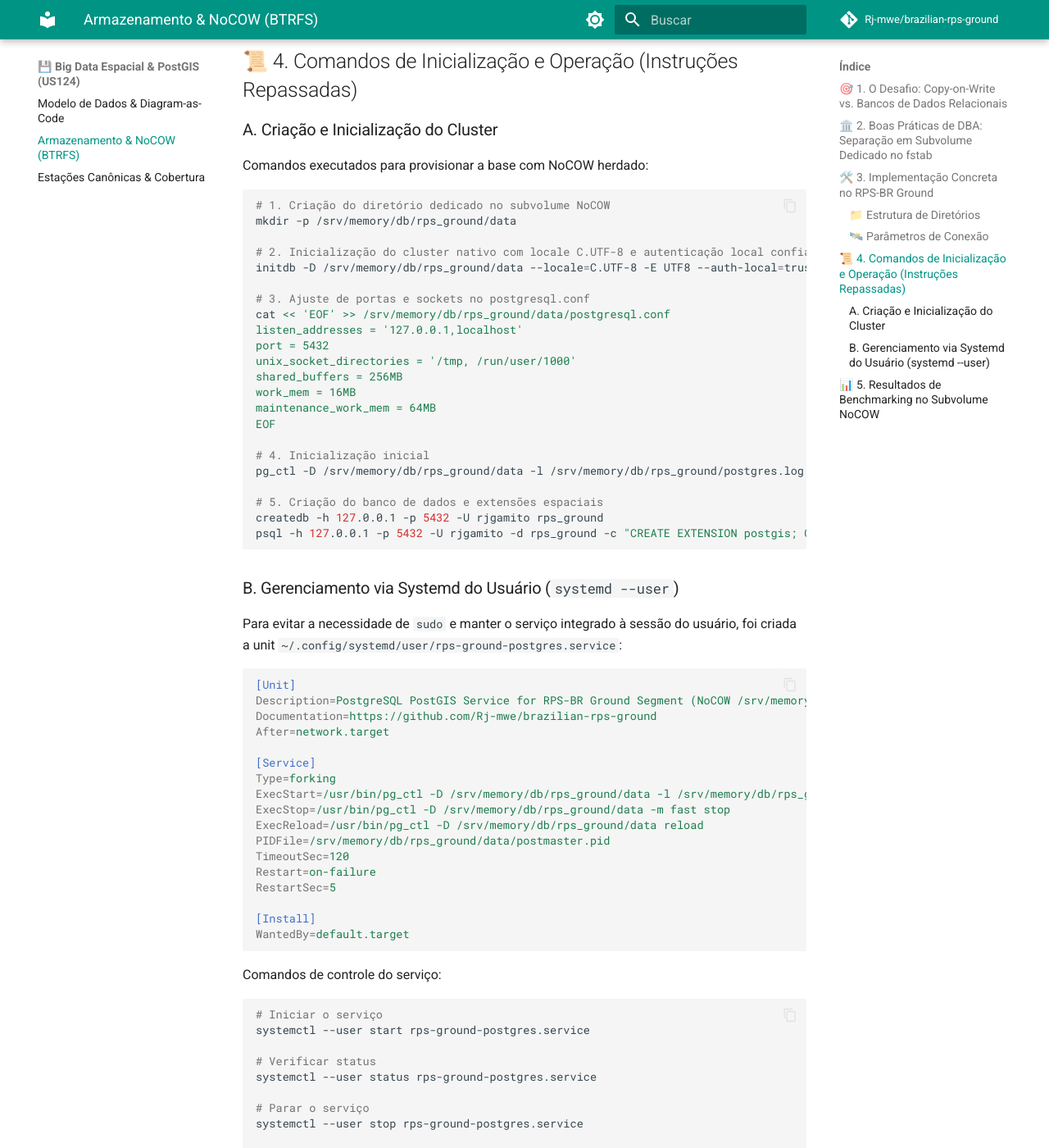
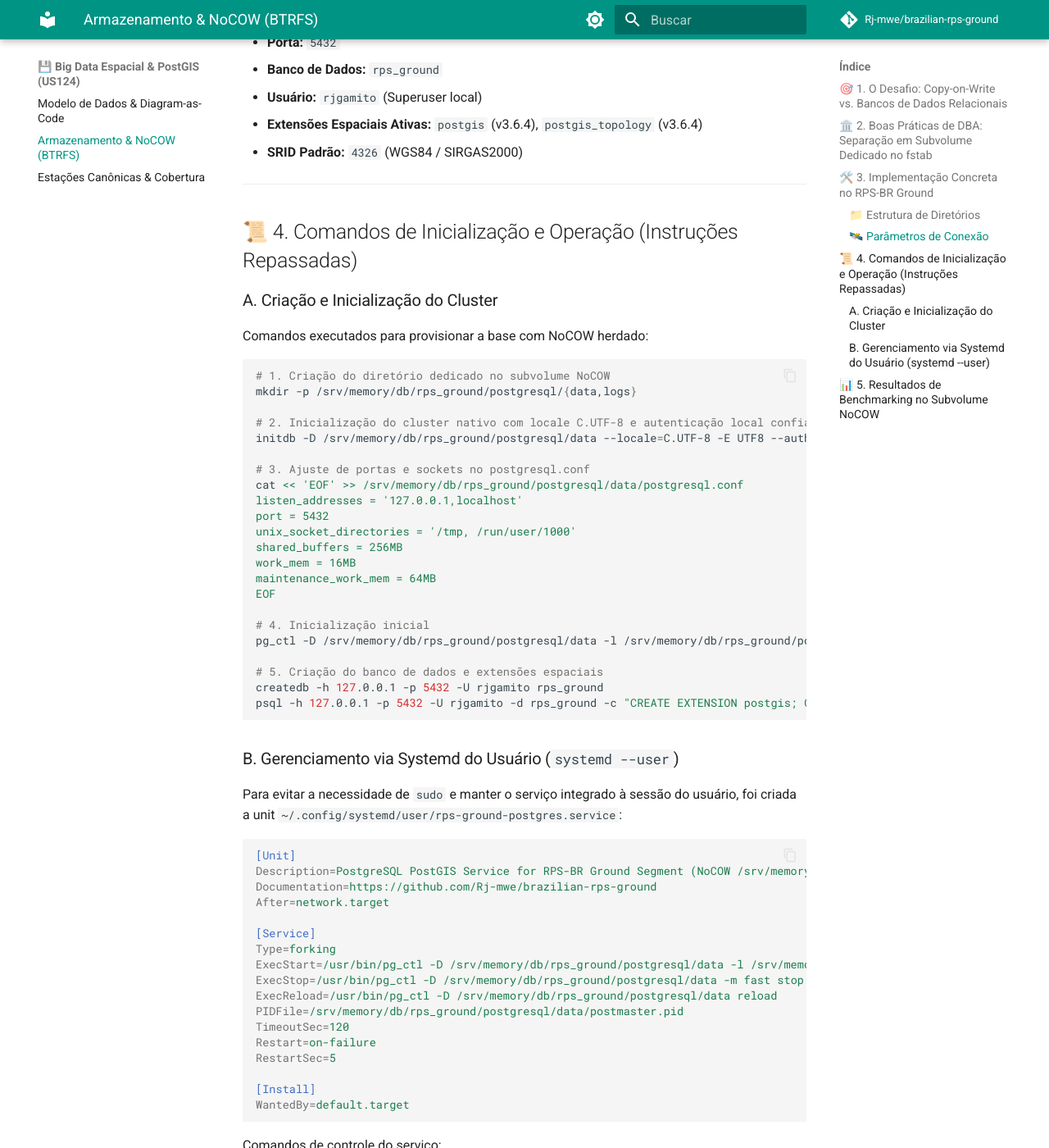
Before and after one commit to Rj-mwe/brazilian-rps-ground, an MkDocs documentation site: the page built from docs/database/nocow_storage.md, in a window 1280 px wide and 1400 px high, scrolled down 2404 px. Shown: the whole window at 82% size. Built offline with MkDocs 1.6.1 and Material for MkDocs 9.7.7, drawn with Linux system fonts in a browser that asks for light colours; comment, search, counter and statistics services are not loaded; some of the changed text lies outside the part shown.

Commit message:
refactor(storage): structure polyglot persistence path as rps_ground/postgresql/data

````diff
--- a/docs/database/nocow_storage.md
+++ b/docs/database/nocow_storage.md
@@ -59,14 +59,19 @@ UUID=0f3dd4e2-9f43-4aef-900c-24058fc8d61f  /srv/memory/db  btrfs  rw,noatime,nod
 ```text
 /srv/memory/db/
 ├── matrix/                     # Outros serviços existentes (conduit, bridges)
-└── rps_ground/                 # [Subdiretório Dedicado do RPS-BR Ground]
-    ├── data/                   # Cluster de dados PostgreSQL (PG_DATA)
-    │   ├── base/
-    │   ├── global/
-    │   ├── pg_wal/             # Write-Ahead Logs
-    │   └── postgresql.conf     # Configurações otimizadas (sockets /tmp e /run/user/1000)
-    └── postgres.log            # Log de execução do PostgreSQL
+└── rps_ground/                 # [Subdiretório de Domínio do RPS-BR Ground]
+    └── postgresql/             # [Motor Primário: Relacional & Espacial]
+        ├── data/               # Cluster de dados PostgreSQL (PG_DATA)
+        │   ├── base/
+        │   ├── global/
+        │   ├── pg_wal/         # Write-Ahead Logs
+        │   └── postgresql.conf # Configurações otimizadas (sockets /tmp e /run/user/1000)
+        └── logs/               # Isolamento de logs de execução do motor
+            └── postgres.log
 ```
+
+> [!TIP]
+> **Padrão de Persistência Poliglota:** A convenção `/srv/memory/db/<projeto>/<motor>/data/` confina todo o footprint do sistema em uma raiz unívoca. Caso motores complementares sejam adicionados (ex: Redis para caching em memória de barreiras temporais IEEE 1516 ou DuckDB para processamento analítico de arquivos RINEX), cada tecnologia habitará seu próprio espaço hermético (`/srv/memory/db/rps_ground/redis/data/`, etc.).
 
 ### 🛰️ Parâmetros de Conexão
 * **Host:** `127.0.0.1` (TCP) ou `/tmp`, `/run/user/1000` (Unix Domain Socket)
@@ -85,13 +90,13 @@ Comandos executados para provisionar a base com NoCOW herdado:
 
 ```bash
 # 1. Criação do diretório dedicado no subvolume NoCOW
-mkdir -p /srv/memory/db/rps_ground/data
+mkdir -p /srv/memory/db/rps_ground/postgresql/{data,logs}
 
 # 2. Inicialização do cluster nativo com locale C.UTF-8 e autenticação local confiável
-initdb -D /srv/memory/db/rps_ground/data --locale=C.UTF-8 -E UTF8 --auth-local=trust --auth-host=trust
+initdb -D /srv/memory/db/rps_ground/postgresql/data --locale=C.UTF-8 -E UTF8 --auth-local=trust --auth-host=trust
 
 # 3. Ajuste de portas e sockets no postgresql.conf
-cat << 'EOF' >> /srv/memory/db/rps_ground/data/postgresql.conf
+cat << 'EOF' >> /srv/memory/db/rps_ground/postgresql/data/postgresql.conf
 listen_addresses = '127.0.0.1,localhost'
 port = 5432
 unix_socket_directories = '/tmp, /run/user/1000'
@@ -101,7 +106,7 @@ maintenance_work_mem = 64MB
 EOF
 
 # 4. Inicialização inicial
-pg_ctl -D /srv/memory/db/rps_ground/data -l /srv/memory/db/rps_ground/postgres.log start
+pg_ctl -D /srv/memory/db/rps_ground/postgresql/data -l /srv/memory/db/rps_ground/postgresql/logs/postgres.log start
 
 # 5. Criação do banco de dados e extensões espaciais
 createdb -h 127.0.0.1 -p 5432 -U rjgamito rps_ground
@@ -119,10 +124,10 @@ After=network.target
 
 [Service]
 Type=forking
-ExecStart=/usr/bin/pg_ctl -D /srv/memory/db/rps_ground/data -l /srv/memory/db/rps_ground/postgres.log start
-ExecStop=/usr/bin/pg_ctl -D /srv/memory/db/rps_ground/data -m fast stop
-ExecReload=/usr/bin/pg_ctl -D /srv/memory/db/rps_ground/data reload
-PIDFile=/srv/memory/db/rps_ground/data/postmaster.pid
+ExecStart=/usr/bin/pg_ctl -D /srv/memory/db/rps_ground/postgresql/data -l /srv/memory/db/rps_ground/postgresql/logs/postgres.log start
+ExecStop=/usr/bin/pg_ctl -D /srv/memory/db/rps_ground/postgresql/data -m fast stop
+ExecReload=/usr/bin/pg_ctl -D /srv/memory/db/rps_ground/postgresql/data reload
+PIDFile=/srv/memory/db/rps_ground/postgresql/data/postmaster.pid
 TimeoutSec=120
 Restart=on-failure
 RestartSec=5
````
Also changed, not shown: 2 other files.
